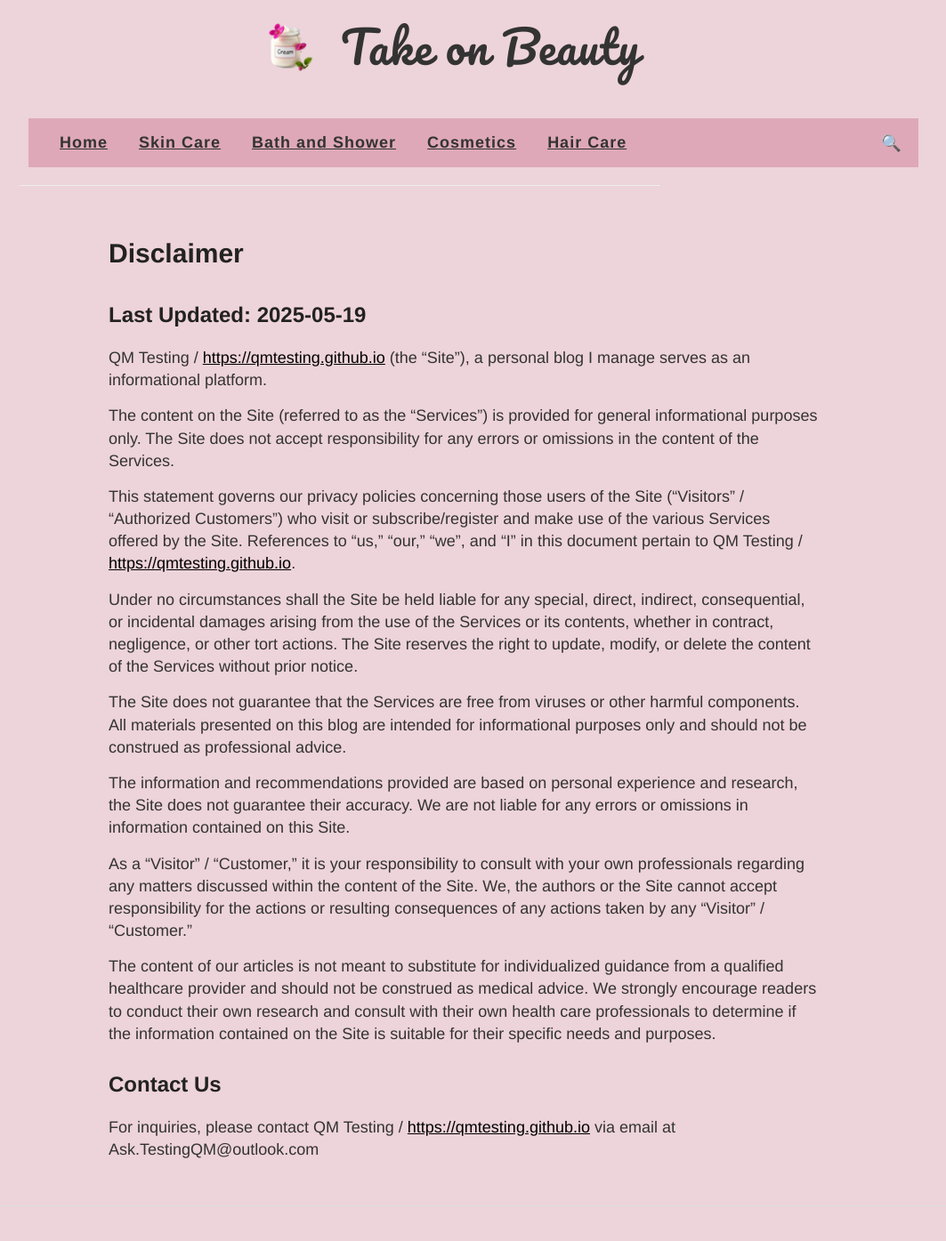
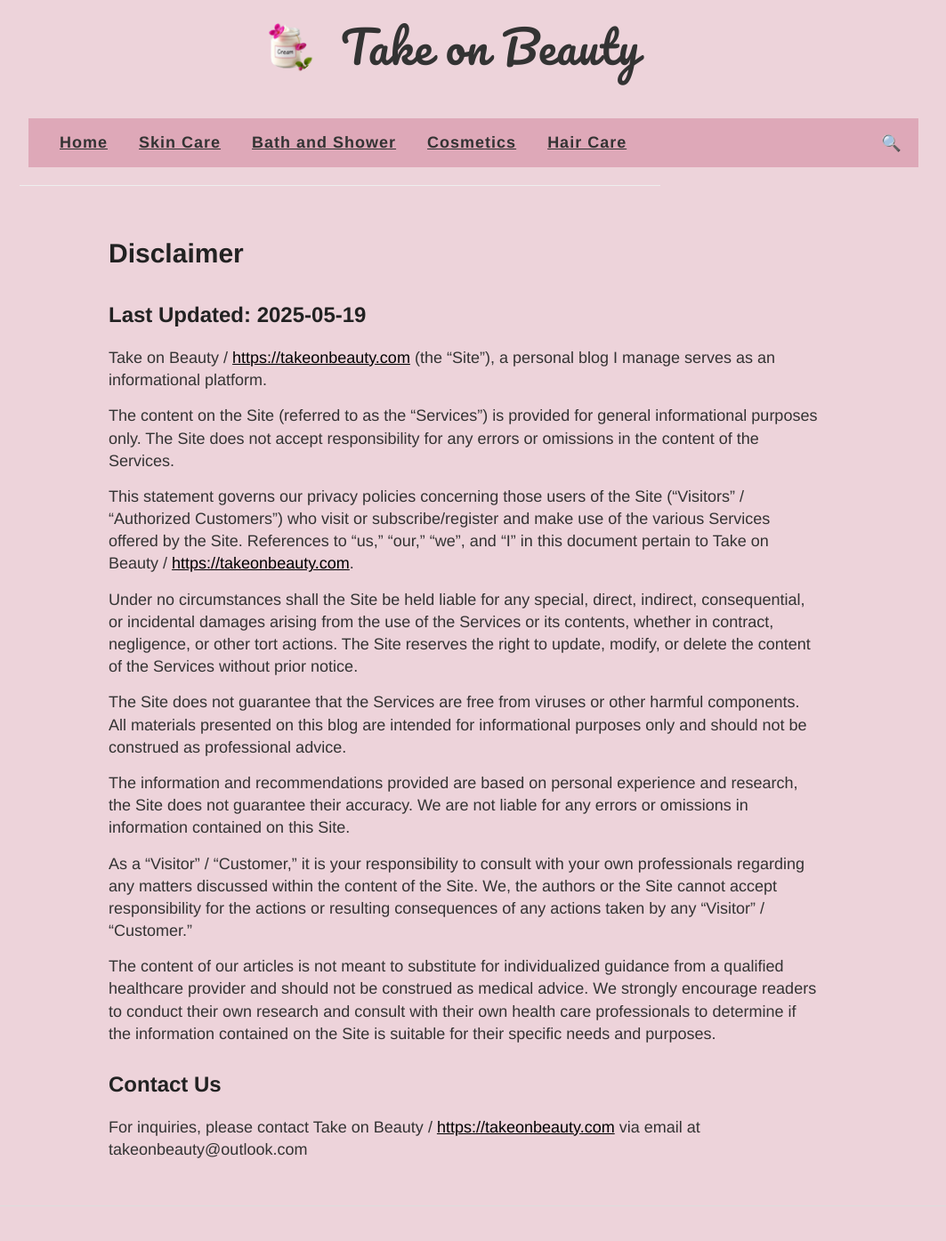
Before and after one commit to QMTesting/takeonbeauty, a Jekyll site: the page built from disclaimer.md, in a window 1280 px wide and 1400 px high. Shown: the top 1395 px of the window at 89% size, without its empty margins (213-1276 px from the left). Built offline with Jekyll 4.4.1, drawn with Linux system fonts in a browser that asks for light colours.

Commit message:
Update disclaimer.md

```diff
--- a/disclaimer.md
+++ b/disclaimer.md
@@ -6,11 +6,11 @@ permalink: /disclaimer/
 
 ## Last Updated: 2025-05-19
 
-QM Testing / [https://qmtesting.github.io](https://qmtesting.github.io) (the “Site”), a personal blog I manage serves as an informational platform.
+Take on Beauty / [https://takeonbeauty.com](https://takeonbeauty.com) (the “Site”), a personal blog I manage serves as an informational platform.
 
 The content on the Site (referred to as the “Services”) is provided for general informational purposes only. The Site does not accept responsibility for any errors or omissions in the content of the Services.
 
-This statement governs our privacy policies concerning those users of the Site (“Visitors” / “Authorized Customers”) who visit or subscribe/register and make use of the various Services offered by the Site. References to “us,” “our,” “we”, and “I” in this document pertain to QM Testing / [https://qmtesting.github.io](https://qmtesting.github.io).
+This statement governs our privacy policies concerning those users of the Site (“Visitors” / “Authorized Customers”) who visit or subscribe/register and make use of the various Services offered by the Site. References to “us,” “our,” “we”, and “I” in this document pertain to Take on Beauty / [https://takeonbeauty.com](https://takeonbeauty.com).
 
 Under no circumstances shall the Site be held liable for any special, direct, indirect, consequential, or incidental damages arising from the use of the Services or its contents, whether in contract, negligence, or other tort actions. The Site reserves the right to update, modify, or delete the content of the Services without prior notice.
 
@@ -24,7 +24,7 @@ The content of our articles is not meant to substitute for individualized guidan
 
 ## Contact Us
 
-For inquiries, please contact QM Testing / [https://qmtesting.github.io](https://qmtesting.github.io) via email at Ask.TestingQM@outlook.com
+For inquiries, please contact Take on Beauty / [https://takeonbeauty.com](https://takeonbeauty.com) via email at takeonbeauty@outlook.com
 
 <style>
   @media only screen and (min-width: 820px) and (max-width: 2000px) {
```
